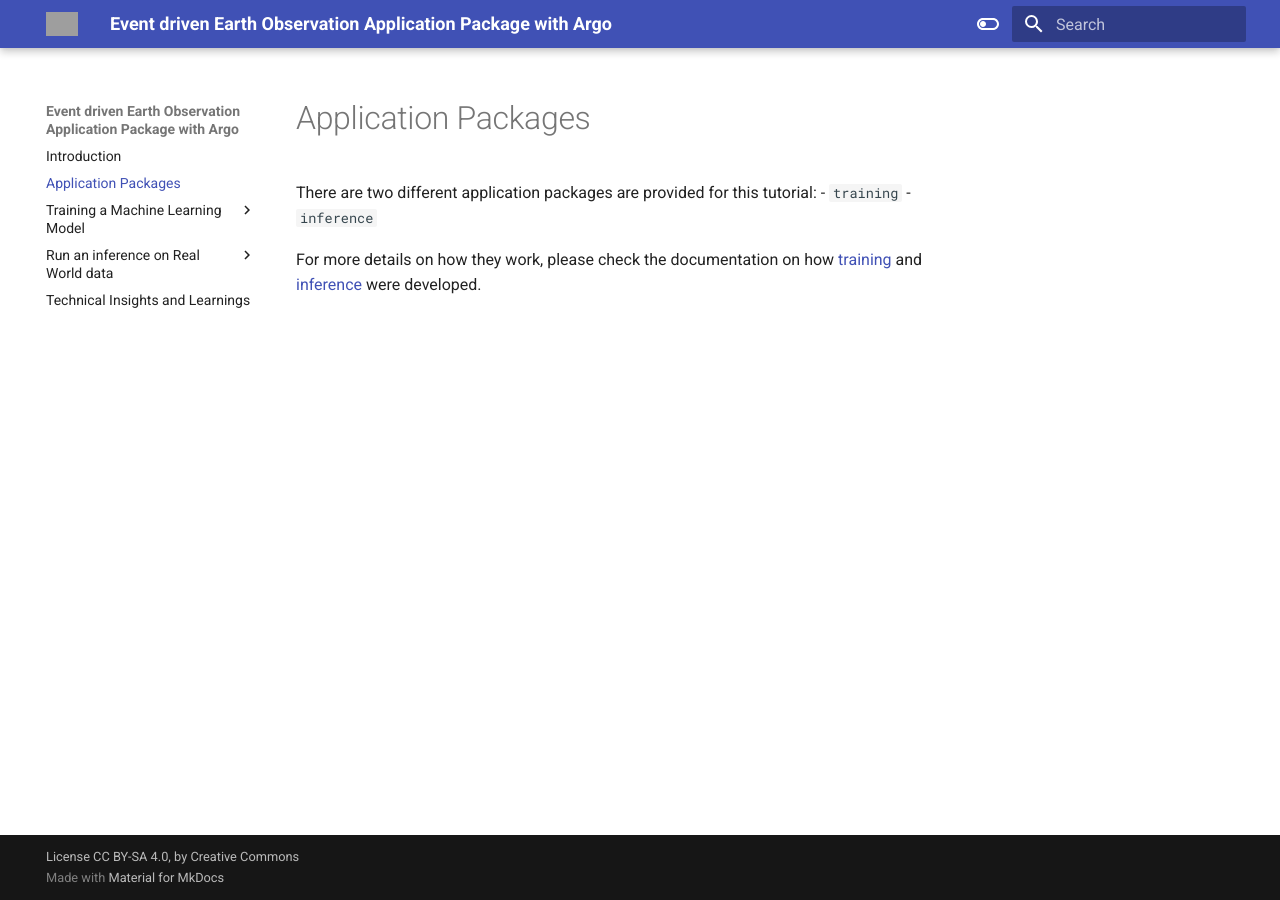
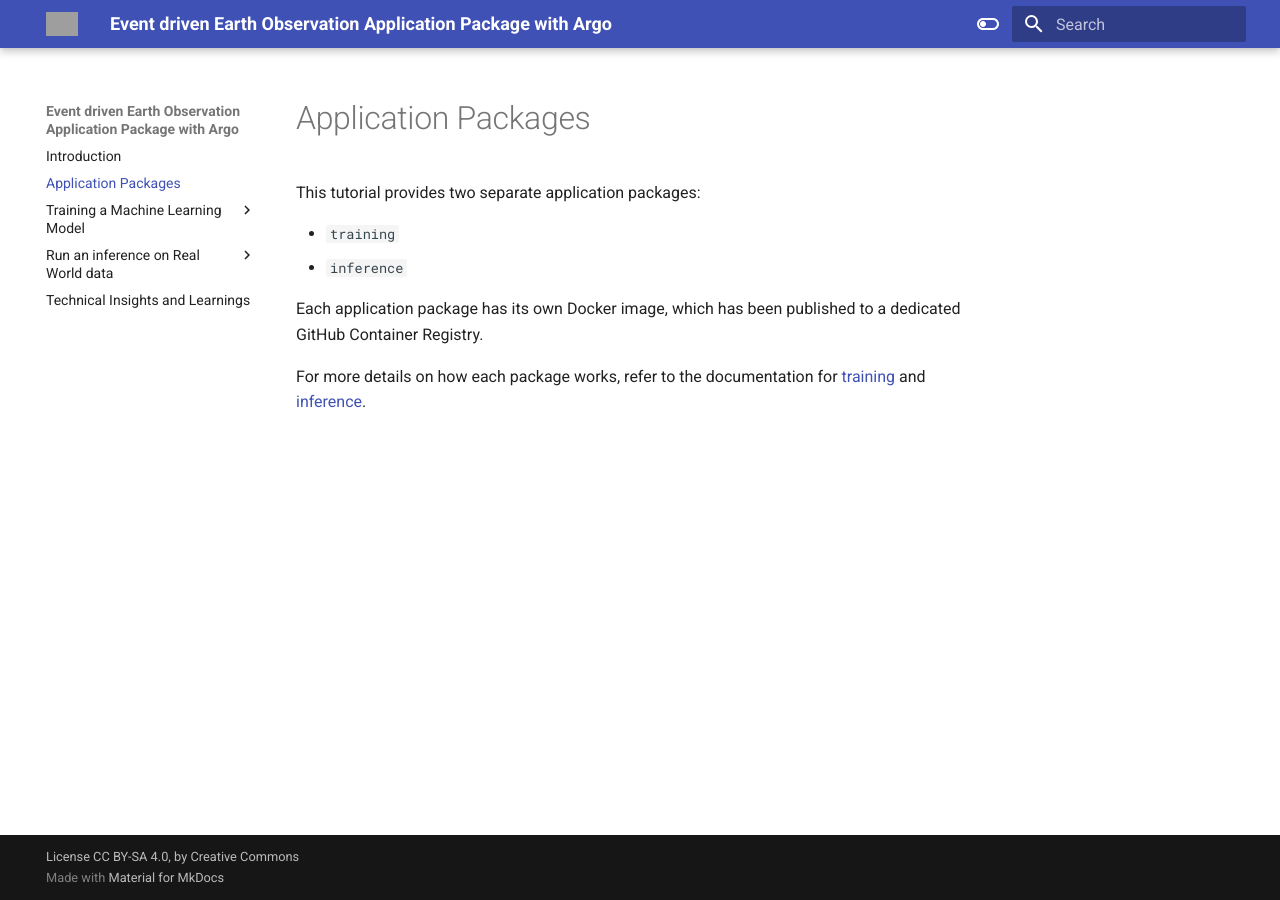
Before and after one commit to parham-membari-terradue/machine-learning-process-new, an MkDocs documentation site: the page built from docs/packages.md, in a window 1280 px wide. Built offline with MkDocs 1.6.1 and Material for MkDocs 9.7.7, drawn with Linux system fonts in a browser that asks for light colours; grey boxes are pictures that could not be loaded.

Commit message:
docs: provide docs for packages

```diff
--- a/docs/packages.md
+++ b/docs/packages.md
@@ -1,6 +1,10 @@
 # Application Packages
-There are two different application packages are provided for this tutorial:
+
+This tutorial provides two separate application packages:
+
 - `training`
 - `inference`
 
-For more details on how they work, please check the documentation on how [training](./training-container.md) and [inference](./inference-container.md) were developed.
+Each application package has its own Docker image, which has been published to a dedicated GitHub Container Registry.
+
+For more details on how each package works, refer to the documentation for [training](./training-container.md) and [inference](./inference-container.md).
```
